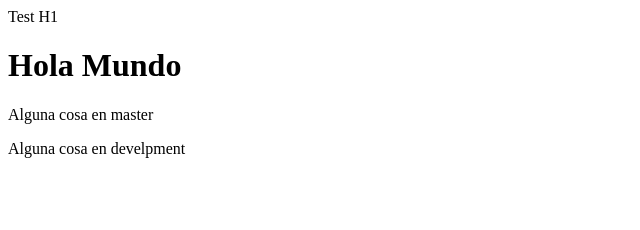
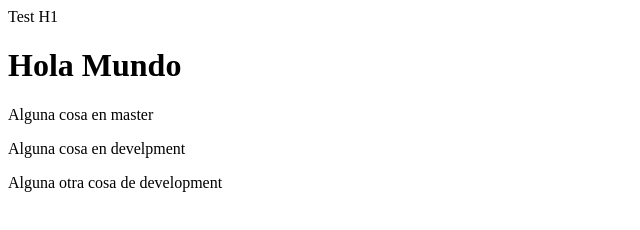
Before and after one commit to aprat-cl/TallerGIT, a plain HTML site: page index.html in a window 1280 px wide. Shown: the whole page, without its empty margins (0-640 px from the left). Drawn offline with Linux system fonts and the light colour scheme.

Commit message:
ADD: new line pd

```diff
--- a/index.html
+++ b/index.html
@@ -6,5 +6,7 @@
     <h1>Hola Mundo</h1>
     <p>Alguna cosa en master</p>
     <p>Alguna cosa en develpment</p>
+
+    <p>Alguna otra cosa de development</p>
 </body>
 </html>
```
